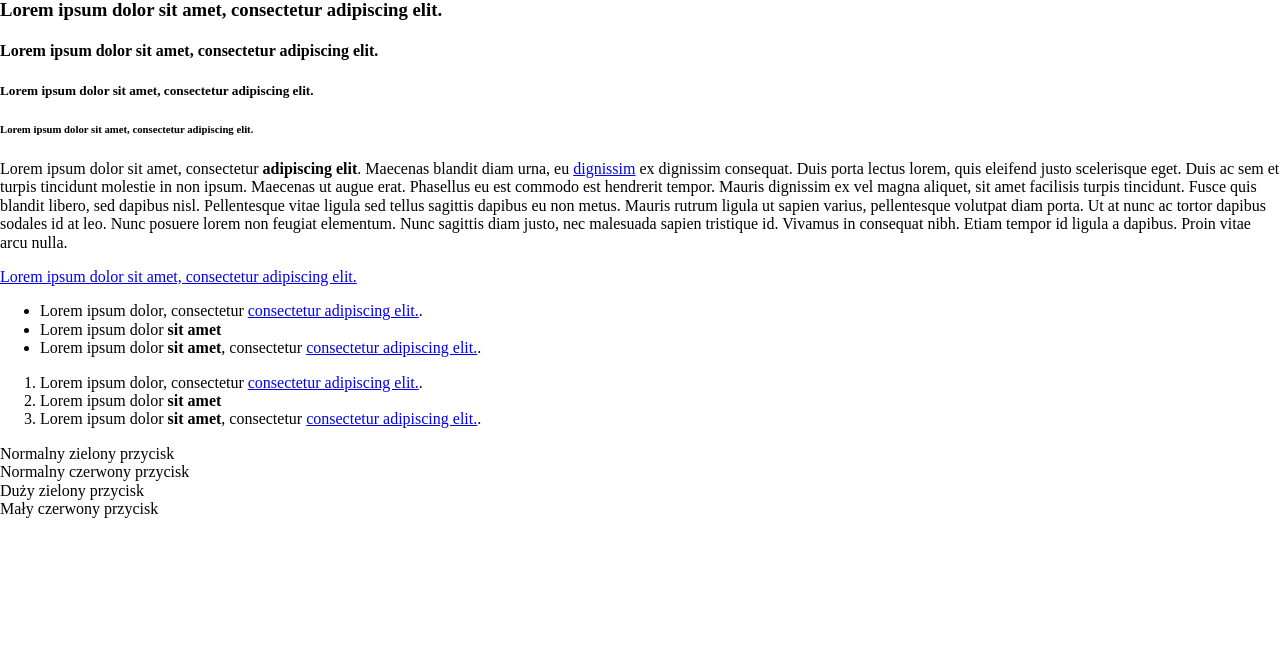
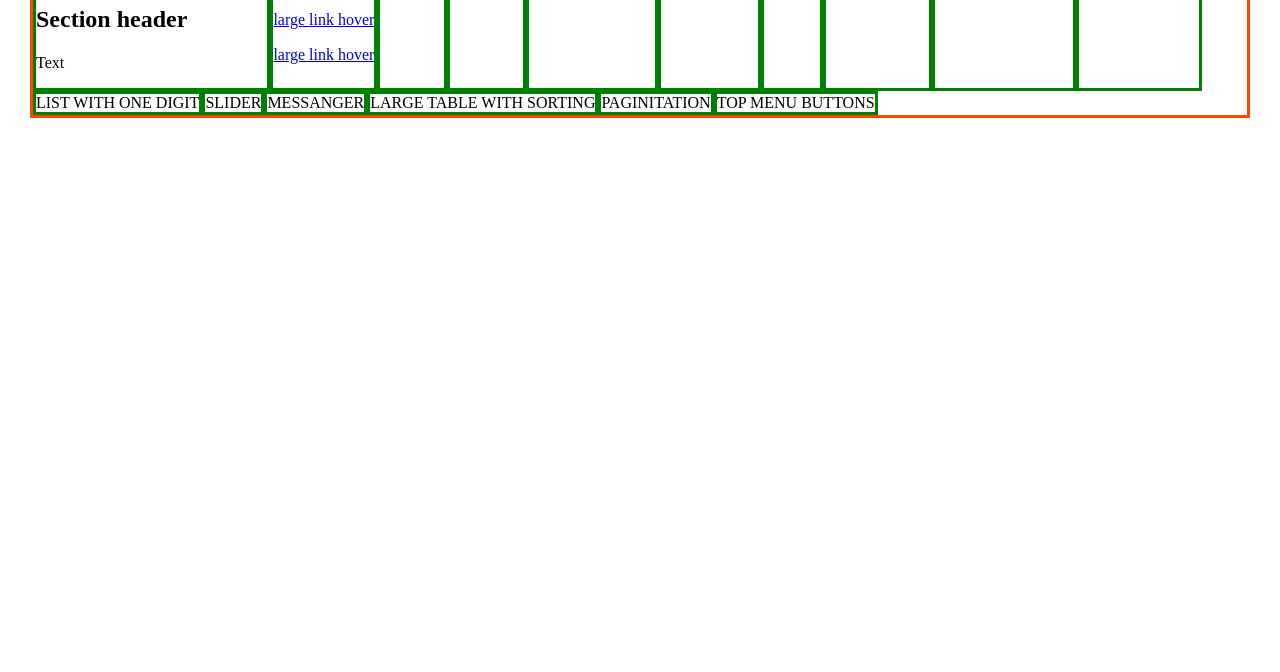
Before and after one commit to JarekGramacki/solo-project-1, a website: page src/index.html in a window 1280 px wide. Shown: the part 128-800 px from the top of the page. Drawn offline with nearby package versions, Linux system fonts and the light colour scheme; files that its build step writes are made by us from their sources.

Commit message:
Add layout for sytle guide

```diff
--- a/src/index.html
+++ b/src/index.html
@@ -10,36 +10,33 @@
 </head>
 
 <body>
-    <h1>Lorem ipsum dolor sit amet, consectetur adipiscing elit.</h1>
-    <h2>Lorem ipsum dolor sit amet, consectetur adipiscing elit.</h2>
-    <h3>Lorem ipsum dolor sit amet, consectetur adipiscing elit.</h3>
-    <h4>Lorem ipsum dolor sit amet, consectetur adipiscing elit.</h4>
-    <h5>Lorem ipsum dolor sit amet, consectetur adipiscing elit.</h5>
-    <h6>Lorem ipsum dolor sit amet, consectetur adipiscing elit.</h6>
-    <p>Lorem ipsum dolor sit amet, consectetur <strong>adipiscing elit</strong>. Maecenas blandit diam urna, eu
-        <a href="#">dignissim</a> ex dignissim consequat. Duis porta lectus lorem, quis eleifend justo scelerisque
-        eget. Duis ac sem et turpis tincidunt molestie in non ipsum. Maecenas ut augue erat. Phasellus eu est commodo
-        est hendrerit tempor. Mauris dignissim ex vel magna aliquet, sit amet facilisis turpis tincidunt. Fusce quis
-        blandit libero, sed dapibus nisl. Pellentesque vitae ligula sed tellus sagittis dapibus eu non metus. Mauris
-        rutrum ligula ut sapien varius, pellentesque volutpat diam porta. Ut at nunc ac tortor dapibus sodales id at
-        leo. Nunc posuere lorem non feugiat elementum. Nunc sagittis diam justo, nec malesuada sapien tristique id.
-        Vivamus in consequat nibh. Etiam tempor id ligula a dapibus. Proin vitae arcu nulla.</p>
-    <a href="#">Lorem ipsum dolor sit amet, consectetur adipiscing elit.</a>
-    <ul>
-        <li>Lorem ipsum dolor, consectetur <a href="#">consectetur adipiscing elit.</a>.</li>
-        <li>Lorem ipsum dolor <strong>sit amet</strong></li>
-        <li>Lorem ipsum dolor <strong>sit amet</strong>, consectetur <a href="#">consectetur adipiscing elit.</a>.</li>
-    </ul>
-    <ol>
-        <li>Lorem ipsum dolor, consectetur <a href="#">consectetur adipiscing elit.</a>.</li>
-        <li>Lorem ipsum dolor <strong>sit amet</strong></li>
-        <li>Lorem ipsum dolor <strong>sit amet</strong>, consectetur <a href="#">consectetur adipiscing elit.</a>.</li>
-    </ol>
-
-    <div class="btn btn-success">Normalny zielony przycisk</div>
-    <div class="btn btn-danger">Normalny czerwony przycisk</div>
-    <div class="btn btn-lg btn-success">Duży zielony przycisk</div>
-    <div class="btn btn-sm btn-danger">Mały czerwony przycisk</div>
+    <div class="wrapper">
+        <div class="list-of-contents">TEXT
+            <h1>PAGE HEADER</h1>
+            <h2>Section header</h2>
+            <p>Text</p>
+        </div>
+        <div class="list-of-contents">LINKS
+            <p><a href="#">large link</a></p>
+            <p><a href="#">small link</a></p>
+            <p><a href="#">large link hover</a></p>
+            <p><a href="#">large link hover</a></p>
+        </div>
+        <div class="list-of-contents">COLORS</div>
+        <div class="list-of-contents">BUTTONS</div>
+        <div class="list-of-contents">CHECKBOX LIST</div>
+        <div class="list-of-contents">COLOR TABS</div>
+        <div class="list-of-contents">INPUTS</div>
+        <div class="list-of-contents">DATE PERIOD</div>
+        <div class="list-of-contents">TABLE WITH LINK</div>
+        <div class="list-of-contents">NOTIFICATIONS</div>
+        <div class="list-of-contents">LIST WITH ONE DIGIT</div>
+        <div class="list-of-contents">SLIDER</div>
+        <div class="list-of-contents">MESSANGER</div>
+        <div class="list-of-contents">LARGE TABLE WITH SORTING</div>
+        <div class="list-of-contents">PAGINITATION</div>
+        <div class="list-of-contents">TOP MENU BUTTONS</div>
+    </div>
 </body>
 
 </html>
--- a/src/sass/_layout.scss
+++ b/src/sass/_layout.scss
@@ -0,0 +1,12 @@
+.wrapper {
+    margin: 30px;
+    border: solid orangered;
+    display: flex;
+    flex-wrap: wrap;
+  }
+
+.list-of-contents{
+    border: solid green;
+
+
+}
```
Also changed, not shown: src/styleguide.html (+8 -30 lines).
